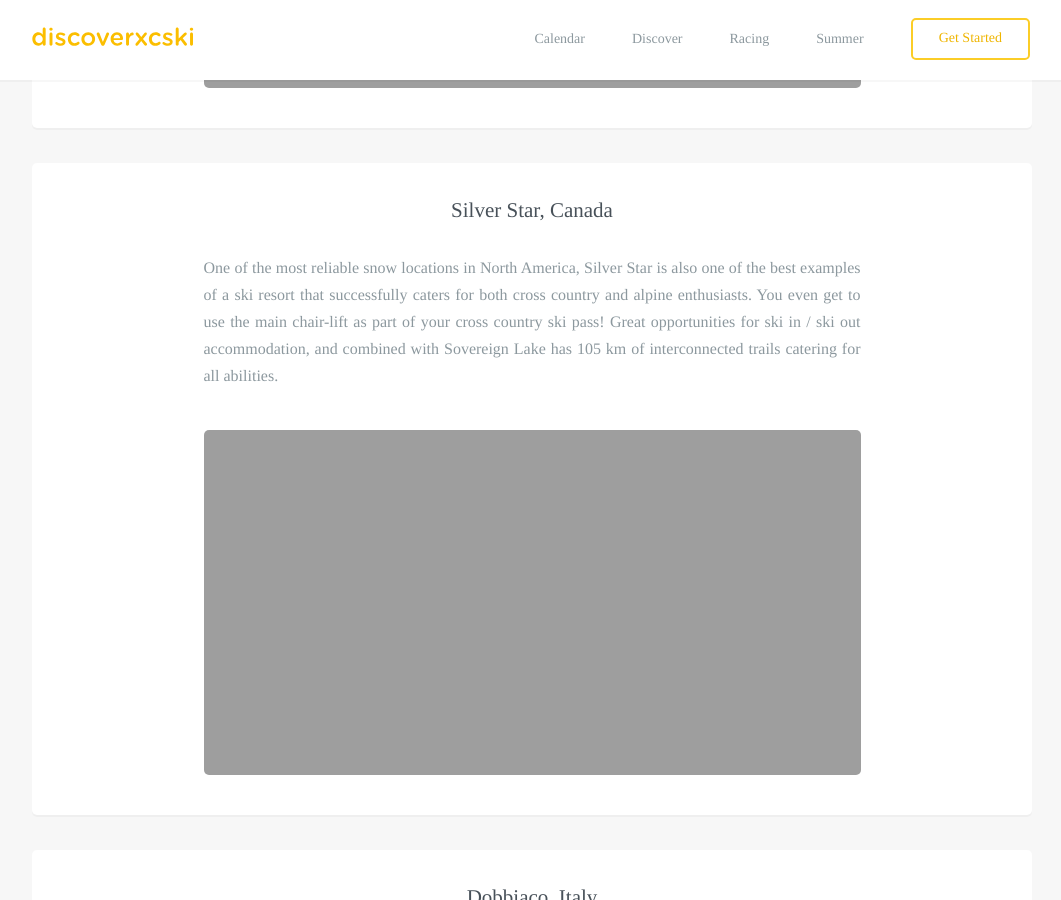
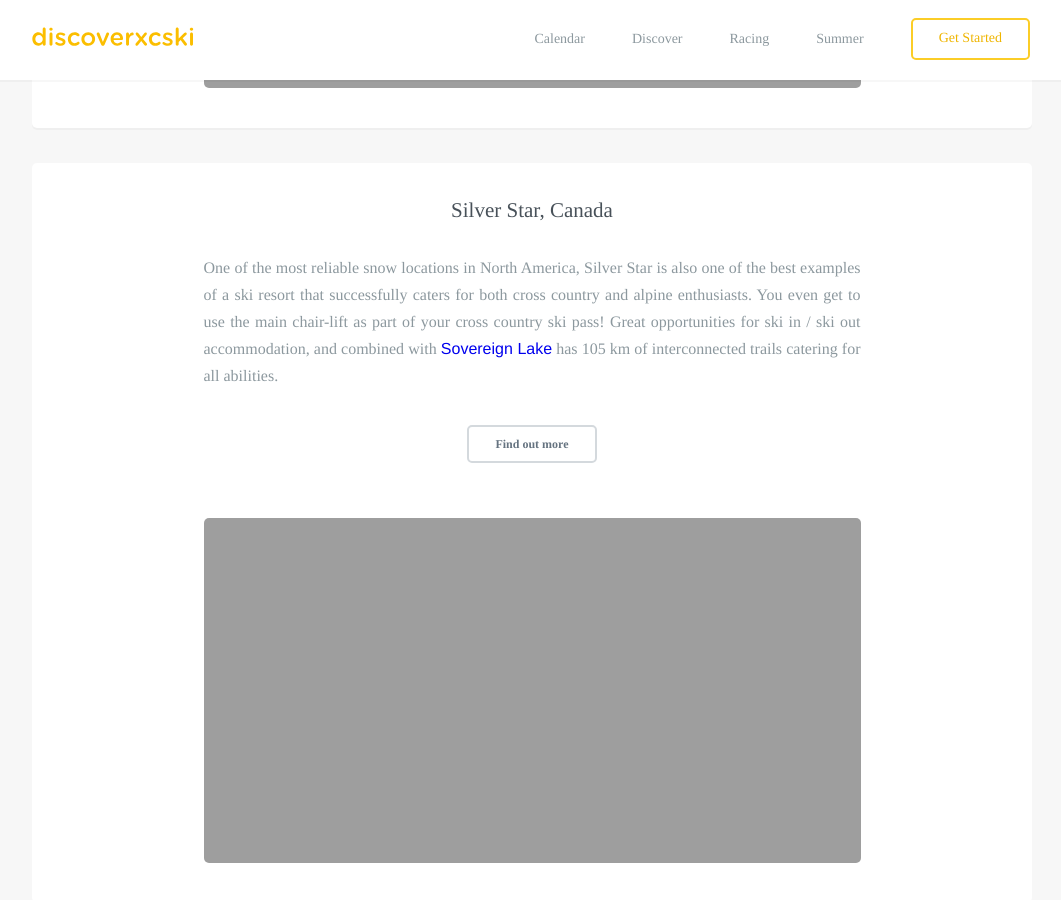
Before and after one commit to robcatto/robcatto.github.io, a Jekyll site: the page built from summer/endless-winter/index.html, in a window 1280 px wide and 900 px high, scrolled down 827 px. Shown: the whole window, without its empty margins (108-1169 px from the left). Built offline with Jekyll 4.4.1, drawn with Linux system fonts in a browser that asks for light colours; some web fonts are replaced; Markdown is read by kramdown in place of the engine named in the settings; some of the changed text lies outside the part shown.

Commit message:
Update index.html

```diff
--- a/summer/endless-winter/index.html
+++ b/summer/endless-winter/index.html
@@ -44,8 +44,9 @@ layout: default
 
         <section class="mobile_section" style="padding-bottom: 40px;">
                 <h3 class="heading__aligned--page" style="text-align: center;">Silver Star, Canada</h3>
-                <p class="left__aligned--p">One of the most reliable snow locations in North America, Silver Star is also one of the best examples of a ski resort that successfully caters for both cross country and alpine enthusiasts. You even get to use the main chair-lift as part of your cross country ski pass! Great opportunities for ski in / ski out accommodation, and combined with Sovereign Lake has 105 km of interconnected trails catering for all abilities.
+                <p class="left__aligned--p">One of the most reliable snow locations in North America, Silver Star is also one of the best examples of a ski resort that successfully caters for both cross country and alpine enthusiasts. You even get to use the main chair-lift as part of your cross country ski pass! Great opportunities for ski in / ski out accommodation, and combined with <a href="http://www.sovereignlake.com" target="_blank">Sovereign Lake</a> has 105 km of interconnected trails catering for all abilities.
                 </p>
+                  <a class="button small dark" href="http://winter.skisilverstar.com" data-featurette="analytics-click-event" target="_blank" data-event-category="button" data-event-action="M: Clicked Design an iOS Game" data-event-label="Source: Homepage Alt" id="featurette-35">Find out more</a>
                 <div class="one">
                 <div class="onelarge centered" style="
                 background-image: url(http://www.discoverxcski.com/images/overseas-esther.jpg);
@@ -67,6 +68,9 @@ layout: default
                 <p>Act like a pro and test your limits on the FIS-homologised slopes, or if floodlit tracks are more your thing, rug up and head out after dark, it’s a surreal experience (daily from 6 p.m. - 8 p.m.).  For the locals it’s the equivalent of us going to the gym after work or school.
 
                 </p>
+
+                  <a class="button small dark" href="http://www.nordicarena-toblach.it/en/home/" data-featurette="analytics-click-event" target="_blank" data-event-category="button" data-event-action="M: Clicked Design an iOS Game" data-event-label="Source: Homepage Alt" id="featurette-35">Find out more</a>
+
                 <div class="one">
                 <div class="onelarge centered" style="
                 background-image: url(http://www.discoverxcski.com/images/overseas-esther.jpg);
@@ -78,6 +82,8 @@ layout: default
                 <h3 class="heading__aligned--page" style="text-align: center;">Ski once winter is over in Australia!</h3>
                 <p class="left__aligned--p">Where to ski once winter is over in Australia…? The list is endless!  North America and Europe are the two biggest general destinations, though Japan is also becoming popular particularly amongst the telemark skiers. If you enjoyed participating in the Kangaroo Hoppet then check out the other events on the <a href="/racing/worldloppet">Worldloppet </a> circuit. If mass participation events are not your thing, there are plenty of other locations to try out. Check out the snapshots below of some of the popular destinations amongst Australians.
                 </p>
+                <a class="button small dark" href="http://www.nordicarena-toblach.it/en/home/" data-featurette="analytics-click-event" target="_blank" data-event-category="button" data-event-action="M: Clicked Design an iOS Game" data-event-label="Source: Homepage Alt" id="featurette-35">Find out more</a>
+
                 <div class="one">
                 <div class="onelarge centered" style="
                 background-image: url(http://www.discoverxcski.com/images/overseas-esther.jpg);
@@ -89,6 +95,8 @@ layout: default
                 <h3 class="heading__aligned--page" style="text-align: center;">Ski once winter is over in Australia!</h3>
                 <p class="left__aligned--p">Where to ski once winter is over in Australia…? The list is endless!  North America and Europe are the two biggest general destinations, though Japan is also becoming popular particularly amongst the telemark skiers. If you enjoyed participating in the Kangaroo Hoppet then check out the other events on the <a href="/racing/worldloppet">Worldloppet </a> circuit. If mass participation events are not your thing, there are plenty of other locations to try out. Check out the snapshots below of some of the popular destinations amongst Australians.
                 </p>
+
+                <a class="button small dark" href="http://www.nordicarena-toblach.it/en/home/" data-featurette="analytics-click-event" target="_blank" data-event-category="button" data-event-action="M: Clicked Design an iOS Game" data-event-label="Source: Homepage Alt" id="featurette-35">Find out more</a>
                 <div class="one">
                 <div class="onelarge centered" style="
                 background-image: url(http://www.discoverxcski.com/images/overseas-esther.jpg);
@@ -100,6 +108,7 @@ layout: default
                 <h3 class="heading__aligned--page" style="text-align: center;">Ski once winter is over in Australia!</h3>
                 <p class="left__aligned--p">Where to ski once winter is over in Australia…? The list is endless!  North America and Europe are the two biggest general destinations, though Japan is also becoming popular particularly amongst the telemark skiers. If you enjoyed participating in the Kangaroo Hoppet then check out the other events on the <a href="/racing/worldloppet">Worldloppet </a> circuit. If mass participation events are not your thing, there are plenty of other locations to try out. Check out the snapshots below of some of the popular destinations amongst Australians.
                 </p>
+                <a class="button small dark" href="http://www.nordicarena-toblach.it/en/home/" data-featurette="analytics-click-event" target="_blank" data-event-category="button" data-event-action="M: Clicked Design an iOS Game" data-event-label="Source: Homepage Alt" id="featurette-35">Find out more</a>
                 <div class="one">
                 <div class="onelarge centered" style="
                 background-image: url(http://www.discoverxcski.com/images/overseas-esther.jpg);
@@ -111,6 +120,7 @@ layout: default
                 <h3 class="heading__aligned--page" style="text-align: center;">Ski once winter is over in Australia!</h3>
                 <p class="left__aligned--p">Where to ski once winter is over in Australia…? The list is endless!  North America and Europe are the two biggest general destinations, though Japan is also becoming popular particularly amongst the telemark skiers. If you enjoyed participating in the Kangaroo Hoppet then check out the other events on the <a href="/racing/worldloppet">Worldloppet </a> circuit. If mass participation events are not your thing, there are plenty of other locations to try out. Check out the snapshots below of some of the popular destinations amongst Australians.
                 </p>
+                <a class="button small dark" href="http://www.nordicarena-toblach.it/en/home/" data-featurette="analytics-click-event" target="_blank" data-event-category="button" data-event-action="M: Clicked Design an iOS Game" data-event-label="Source: Homepage Alt" id="featurette-35">Find out more</a>
                 <div class="one">
                 <div class="onelarge centered" style="
                 background-image: url(http://www.discoverxcski.com/images/overseas-esther.jpg);
@@ -122,6 +132,7 @@ layout: default
                 <h3 class="heading__aligned--page" style="text-align: center;">Ski once winter is over in Australia!</h3>
                 <p class="left__aligned--p">Where to ski once winter is over in Australia…? The list is endless!  North America and Europe are the two biggest general destinations, though Japan is also becoming popular particularly amongst the telemark skiers. If you enjoyed participating in the Kangaroo Hoppet then check out the other events on the <a href="/racing/worldloppet">Worldloppet </a> circuit. If mass participation events are not your thing, there are plenty of other locations to try out. Check out the snapshots below of some of the popular destinations amongst Australians.
                 </p>
+                <a class="button small dark" href="http://www.nordicarena-toblach.it/en/home/" data-featurette="analytics-click-event" target="_blank" data-event-category="button" data-event-action="M: Clicked Design an iOS Game" data-event-label="Source: Homepage Alt" id="featurette-35">Find out more</a>
                 <div class="one">
                 <div class="onelarge centered" style="
                 background-image: url(http://www.discoverxcski.com/images/overseas-esther.jpg);
```
